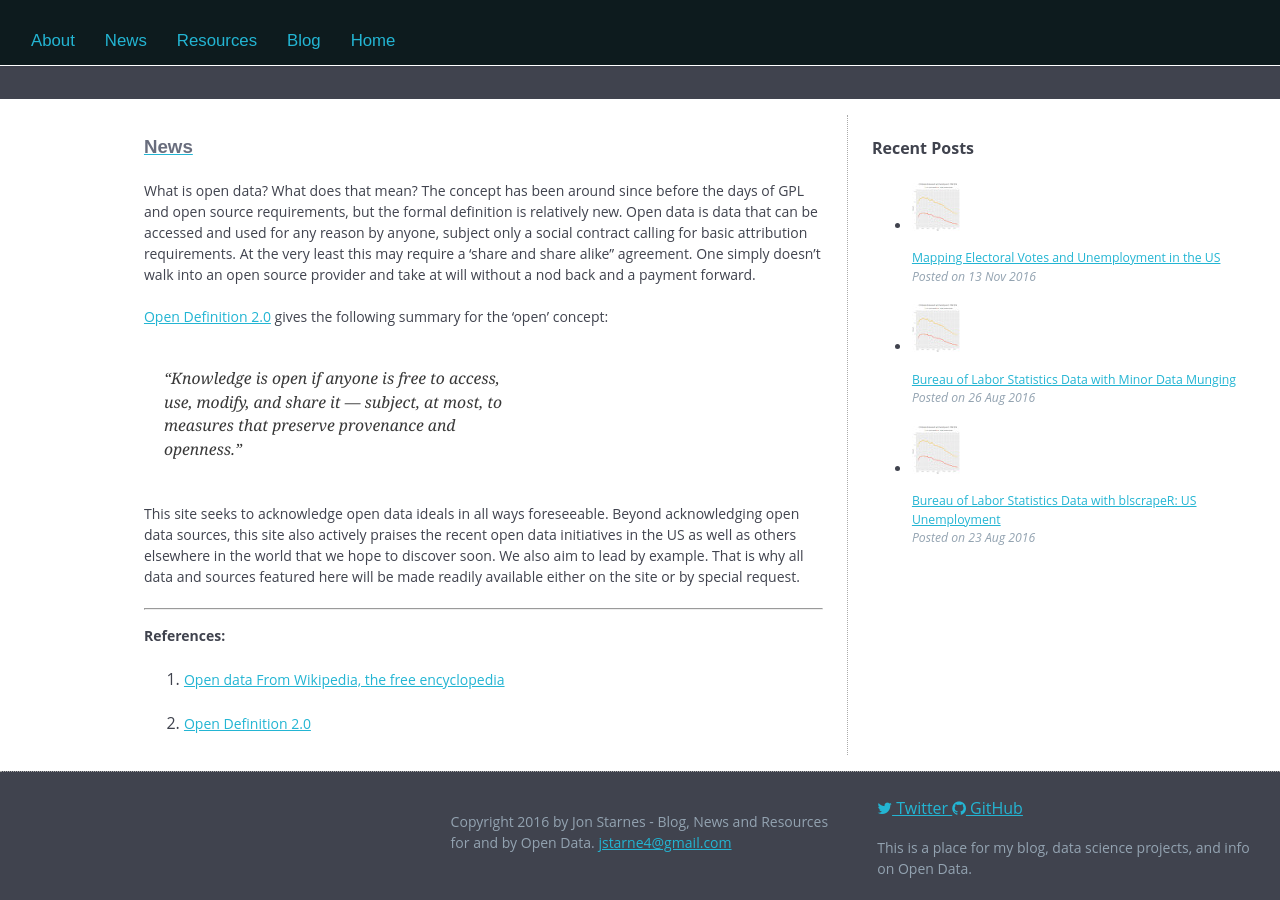
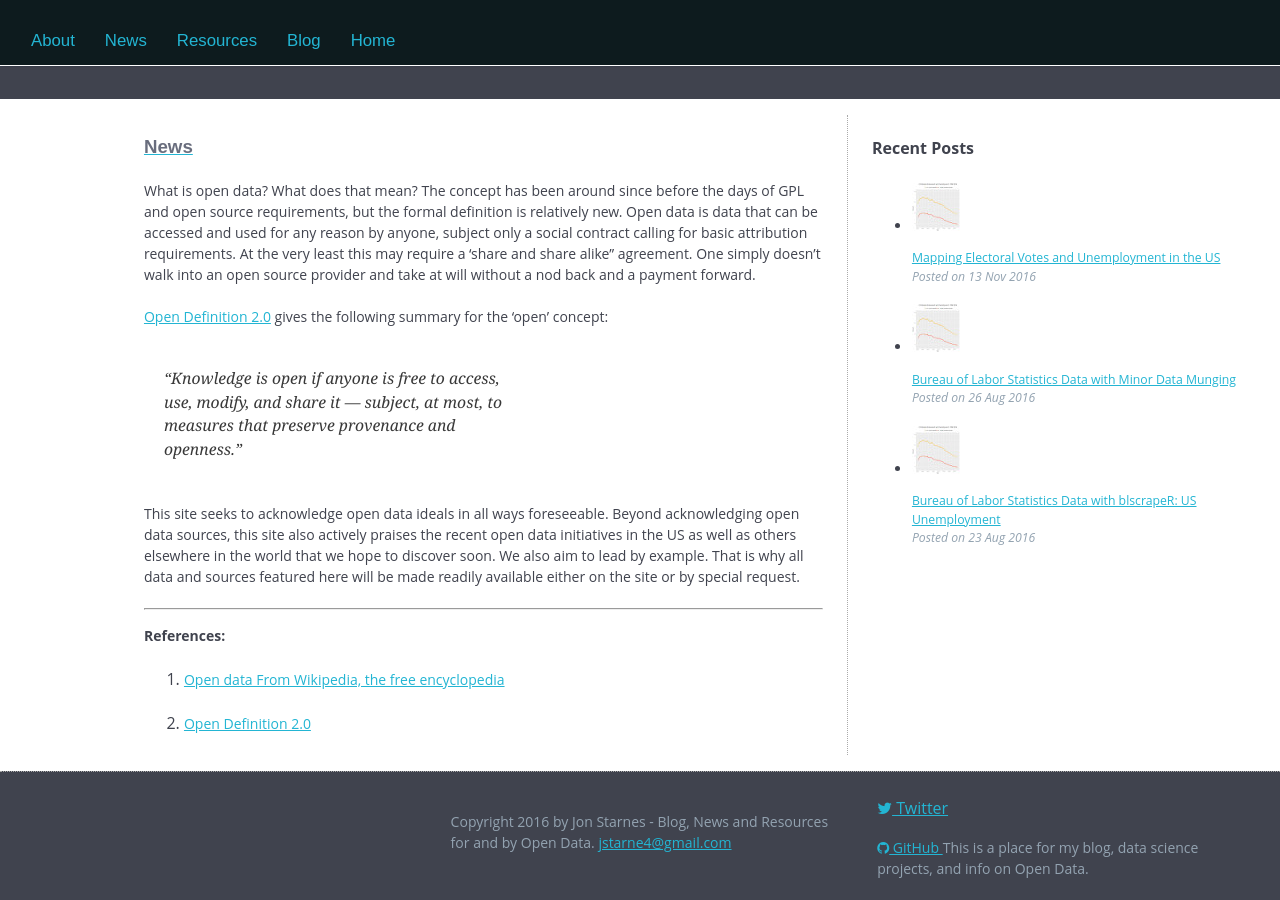
Before and after one commit to jon-starnes/jon-starnes.github.io, a Jekyll site: the page built from index.html, in a window 1280 px wide and 900 px high, scrolled down 77 px. Built offline with Jekyll 4.4.1, drawn with Linux system fonts in a browser that asks for light colours; nearby versions of some CDN libraries.

Commit message:
Style updates

```diff
--- a/_includes/footer.html
+++ b/_includes/footer.html
@@ -20,11 +20,12 @@
       {% endif %}
 
     {% if site.github_username %}
+    <p class = "desc">
     <a href="https://github.com/{{ site.github_username }}">
       <i class="fa fa-github"></i> GitHub
     </a>
     {% endif %}
-      <p class = "desc">{{ site.description }}</p>
+      {{ site.description }}</p>
     </div>
 
   </div><!--/row -->
```
